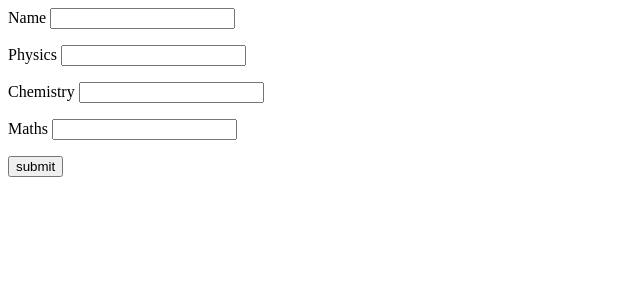
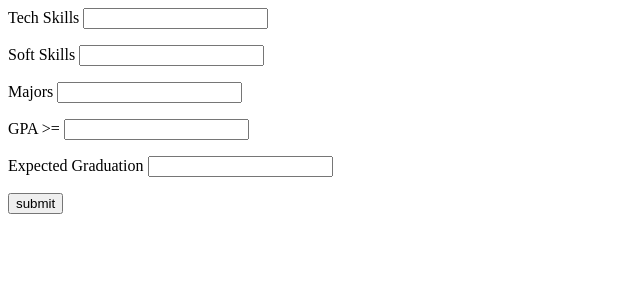
Before and after one commit to rkej/HackPSUSU2019, a Flask app: page / in a window 1280 px wide. Shown: the top 300 px of the page, without its empty margins (0-640 px from the left). Run offline with Flask 2, Linux system fonts and the light colour scheme.

Commit message:
field updates

```diff
--- a/templates/student.html
+++ b/templates/student.html
@@ -4,10 +4,11 @@
   <link rel="shortcut icon" href="#" />
    <body>
       <form action = "http://localhost:5000/result" method = "POST">
-         <p>Name <input type = "text" name = "Name" /></p>
-         <p>Physics <input type = "text" name = "Physics" /></p>
-         <p>Chemistry <input type = "text" name = "chemistry" /></p>
-         <p>Maths <input type ="text" name = "Mathematics" /></p>
+         <p>Tech Skills <input type = "text" name = "Tech skills" /></p>
+         <p>Soft Skills <input type = "text" name = "Soft skills" /></p>
+         <p>Majors <input type = "text" name = "Majors" /></p>
+         <p>GPA >= <input type ="text" name = "GPA" /></p>
+         <p>Expected Graduation <input type ="text" name = "Expected Graduation" /></p>
          <p><input type = "submit" value = "submit" /></p>
       </form>
    </body>
```
